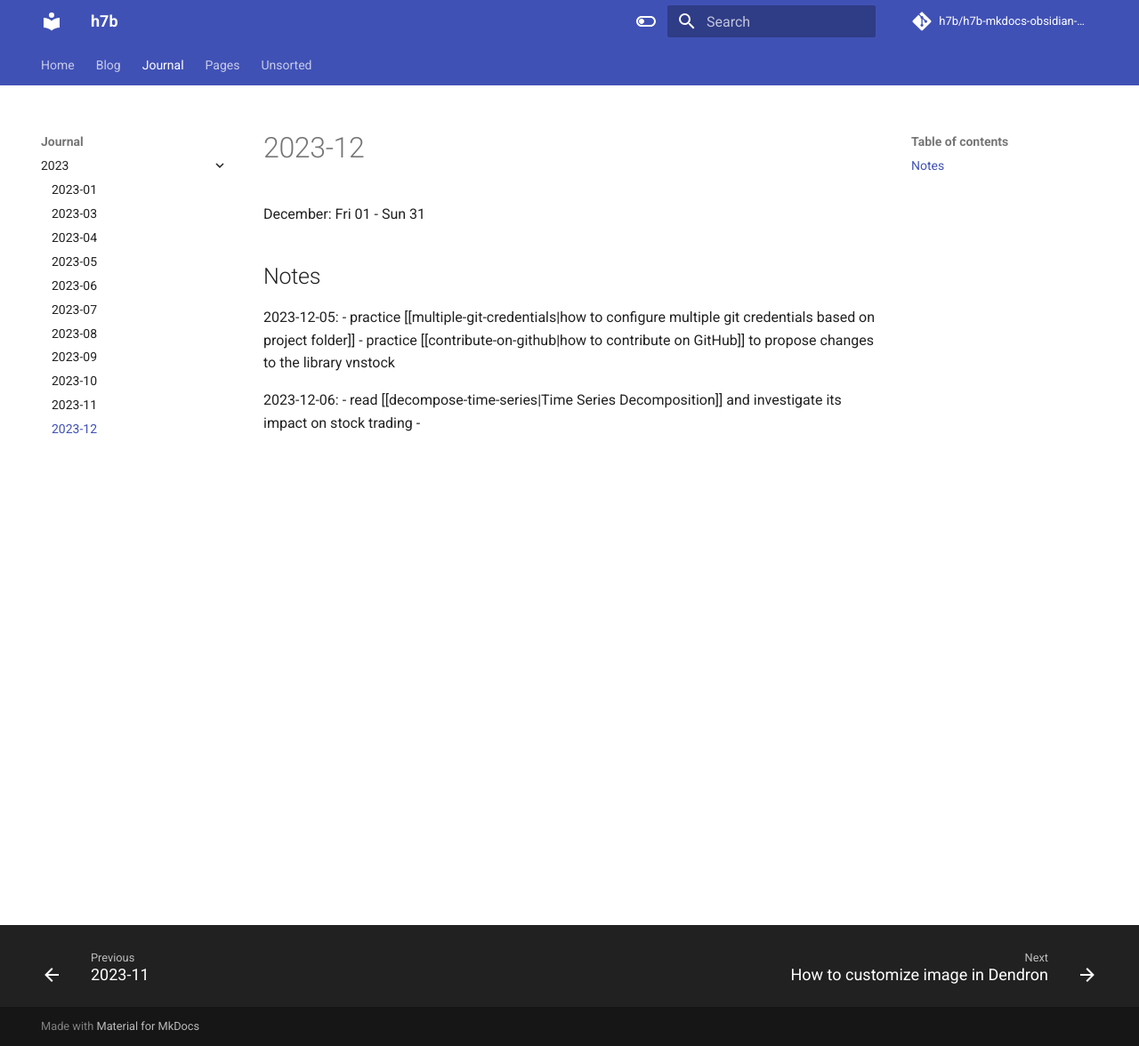
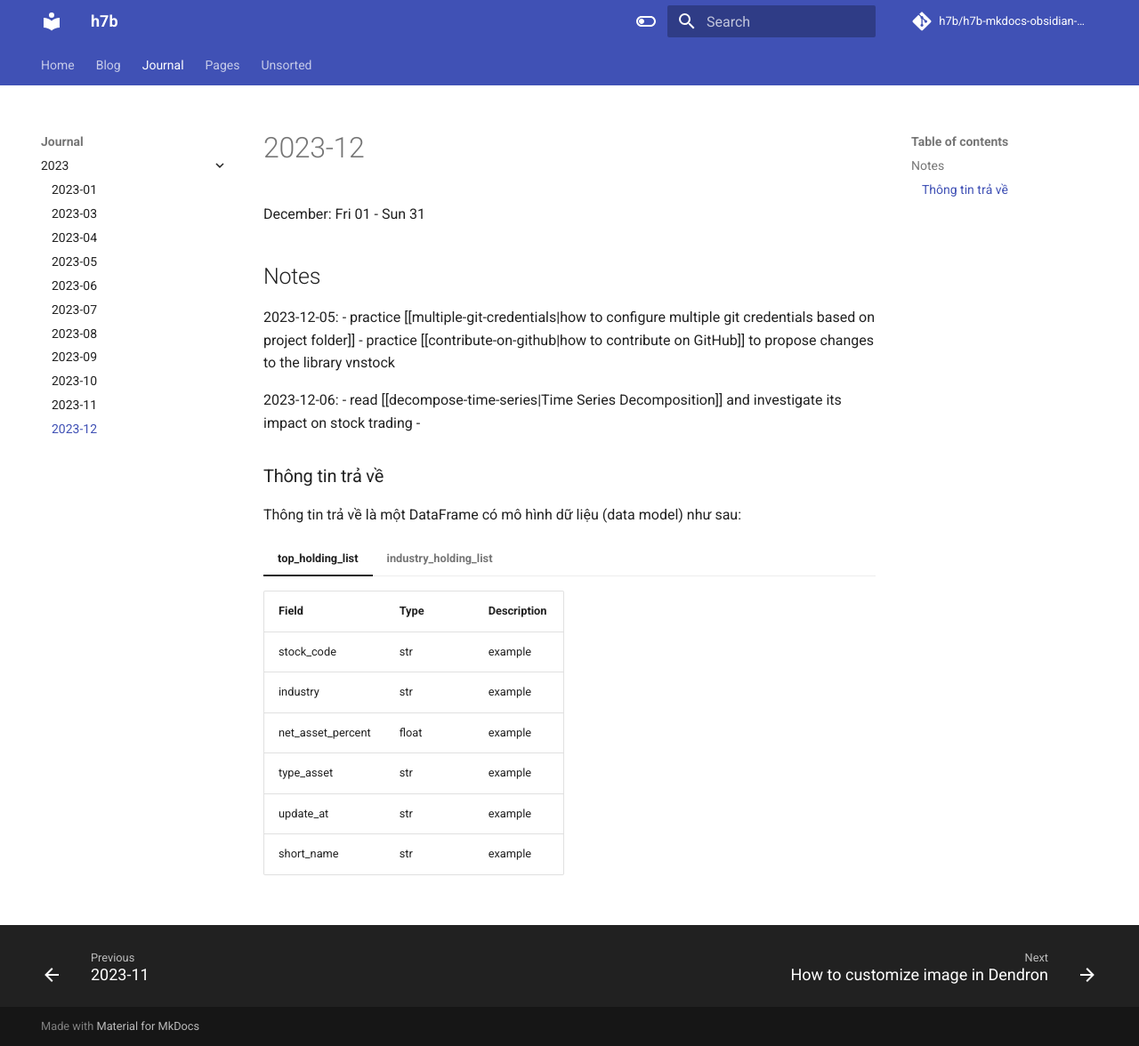
Before and after one commit to h7b/h7b-mkdocs-obsidian-public, an MkDocs documentation site: the page built from docs/journal/2023/2023-12.md, in a window 1280 px wide and 1176 px high. Shown: the whole window at 89% size. Built offline with MkDocs 1.6.1 and Material for MkDocs 9.7.7, drawn with Linux system fonts in a browser that asks for light colours; comment, search, counter and statistics services are not loaded.

Commit message:
test content tab

```diff
--- a/docs/journal/2023/2023-12.md
+++ b/docs/journal/2023/2023-12.md
@@ -18,3 +18,25 @@ December: Fri 01 - Sun 31
 2023-12-06:
 - read [[decompose-time-series|Time Series Decomposition]] and investigate its impact on stock trading
 -
+
+### Thông tin trả về
+
+Thông tin trả về là một DataFrame có mô hình dữ liệu (data model) như sau:
+
+=== "top_holding_list"
+
+    | Field | Type | Description |
+    |---|---|---|
+    | stock_code | str | example |
+    | industry | str | example |
+    | net_asset_percent | float | example |
+    | type_asset | str | example |
+    | update_at | str | example |
+    | short_name | str | example |
+
+=== "industry_holding_list"
+
+    | Field | Type | Description |
+    |---|---|---|
+    | industry | str | example |
+    | net_asset_percent | float | example |
--- a/mkdocs.yml
+++ b/mkdocs.yml
@@ -55,3 +55,8 @@ theme:
 plugins:
   - blog
   - search
+
+markdown_extensions:
+  - pymdownx.superfences
+  - pymdownx.tabbed:
+      alternate_style: true
```
